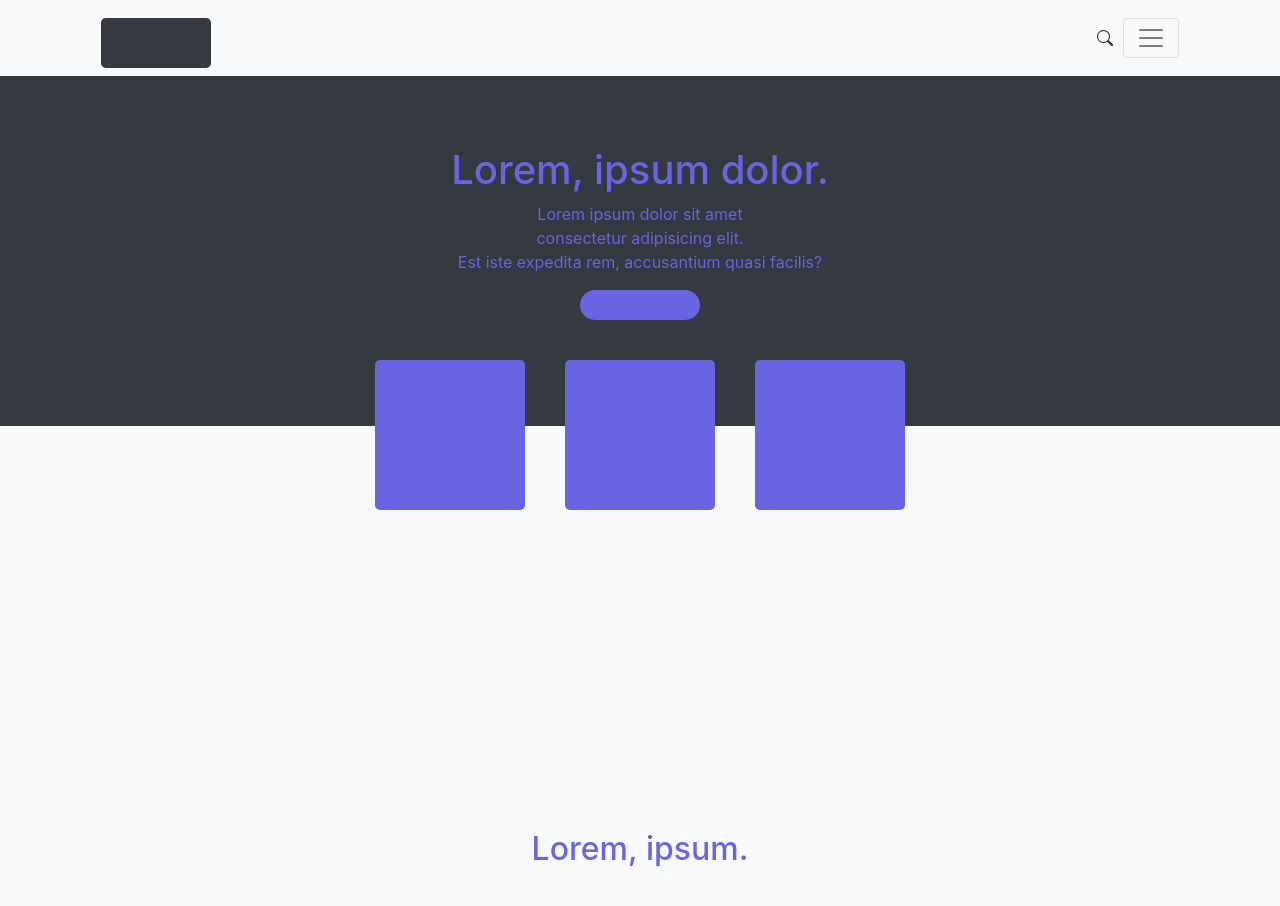
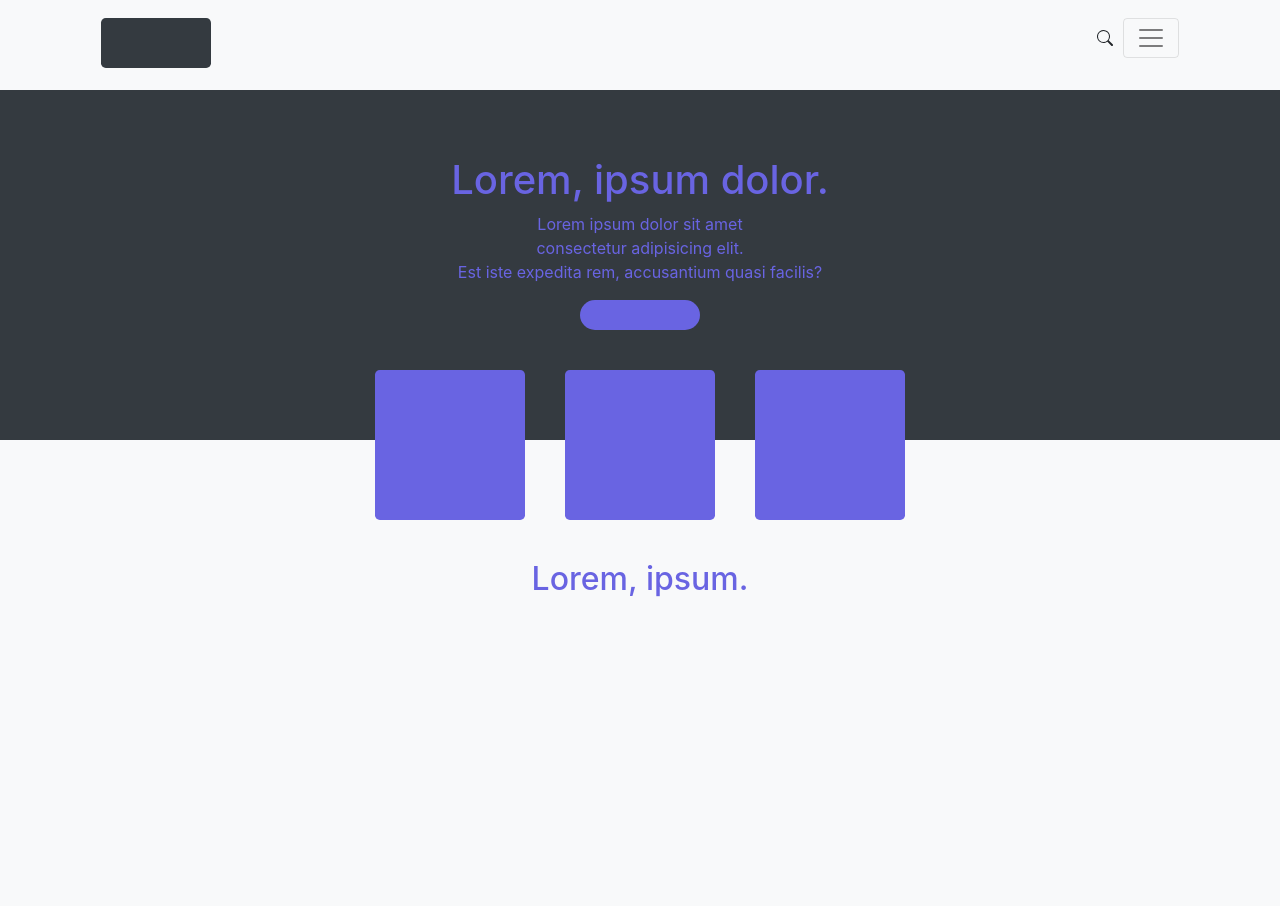
Before and after one commit to FreeFireMan/22.01-hw-bootstrap, a plain HTML site: page index.html in a window 1280 px wide. Before the commit the page ends 876 px from the top, so only its background shows below. Drawn offline with nearby package versions, Linux system fonts and the light colour scheme.

Commit message:
relative ok

```diff
--- a/index.html
+++ b/index.html
@@ -8,6 +8,8 @@
     <link rel="stylesheet" href="style.css">
 </head>
 <body class="bg-light">
+    <div class="container-fluid bg-dark div-1"></div>
+
     <div class="container">
         <nav class="navbar navbar-light">
             <div class="d-inline p-2 bg-dark text-white logo  rounded-lg"></div>
@@ -21,23 +23,17 @@
                 </button>
             </form>
         </nav>
-    </div>
 
-    <div class="container-fluid bg-dark div-1"></div>
-
-    <div class="container div-2">
         <h1 class="color text-center">Lorem, ipsum dolor.</h1>
         <p class="color text-center">Lorem ipsum dolor sit amet <br> consectetur adipisicing elit. <br> Est iste expedita rem, accusantium quasi facilis?</p>
-        <div class="div-3 bg-violet rounded-pill mx-auto"></div>
+        <div class="div-2 bg-violet rounded-pill mx-auto"></div>
 
         <div class="row justify-content-center">
-            <div class="bg-violet rounded-lg div-4"></div>
-            <div class="bg-violet rounded-lg div-4"></div>
-            <div class="bg-violet rounded-lg div-4"></div>
+            <div class="bg-violet rounded-lg div-3"></div>
+            <div class="bg-violet rounded-lg div-3"></div>
+            <div class="bg-violet rounded-lg div-3"></div>
         </div>
-    </div>
 
-    <div class="container">
         <h2 class="color text-center">Lorem, ipsum.</h1>
     </div>
 
--- a/style.css
+++ b/style.css
@@ -9,6 +9,15 @@
     color: #6964e2;
 }
 
+.div-1 {
+    height: 350px;
+    margin-top: 90px;
+}
+
+.container {
+    position: relative;
+    top: -440px;
+}
 .logo {
     height: 50px;
     width: 110px;
@@ -17,18 +26,14 @@
 svg {
     margin-right: 10px;
 }
-.div-1 {
-    height: 350px;
+h1 {
+    margin-top: 80px;
 }
 .div-2 {
-    position: relative;
-    top: -280px
-}
-.div-3 {
     width: 120px;
     height: 30px;
 }
-.div-4 {
+.div-3 {
     height: 150px;
     width: 150px;
     margin: 40px 20px;
```
